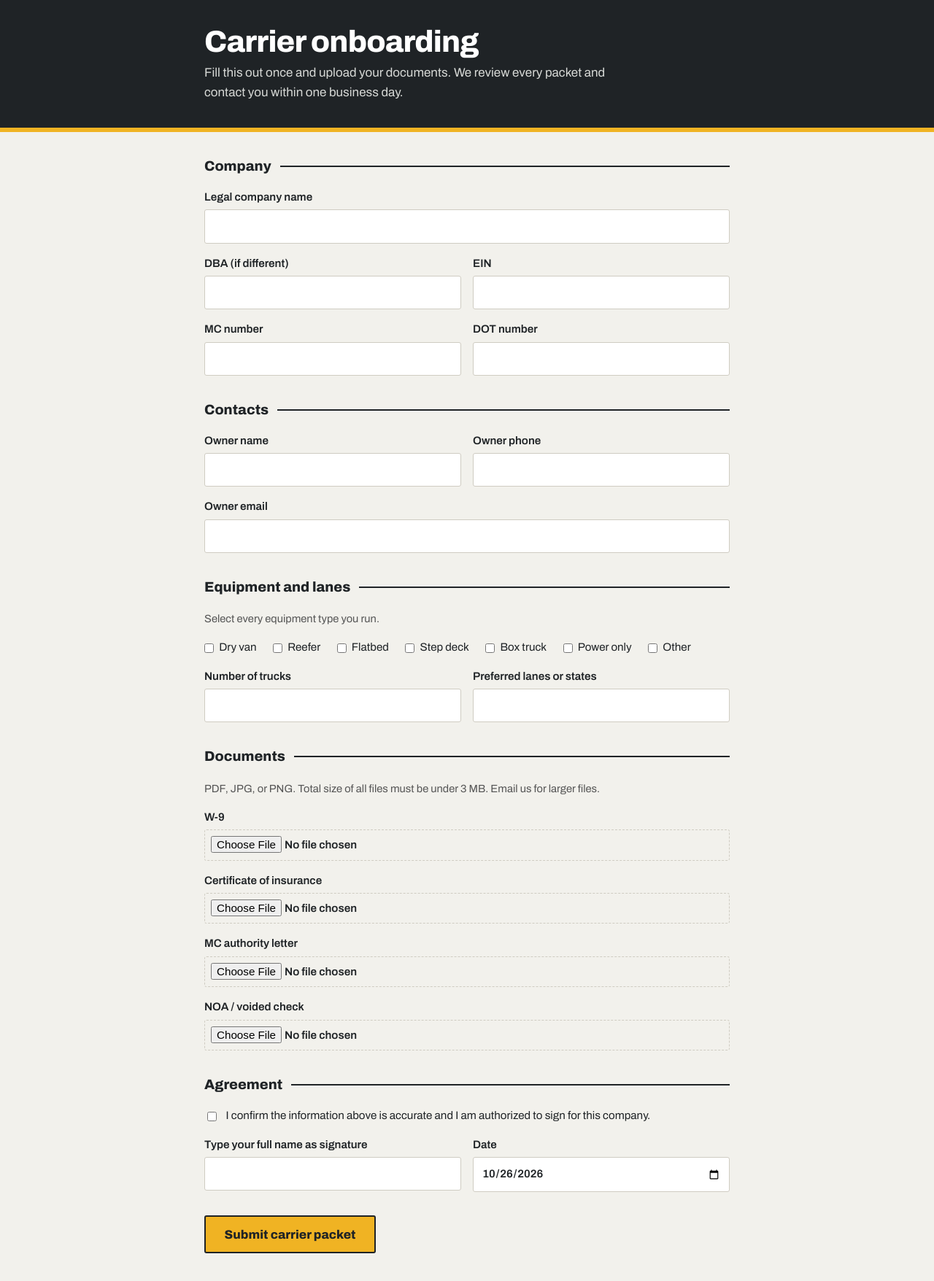
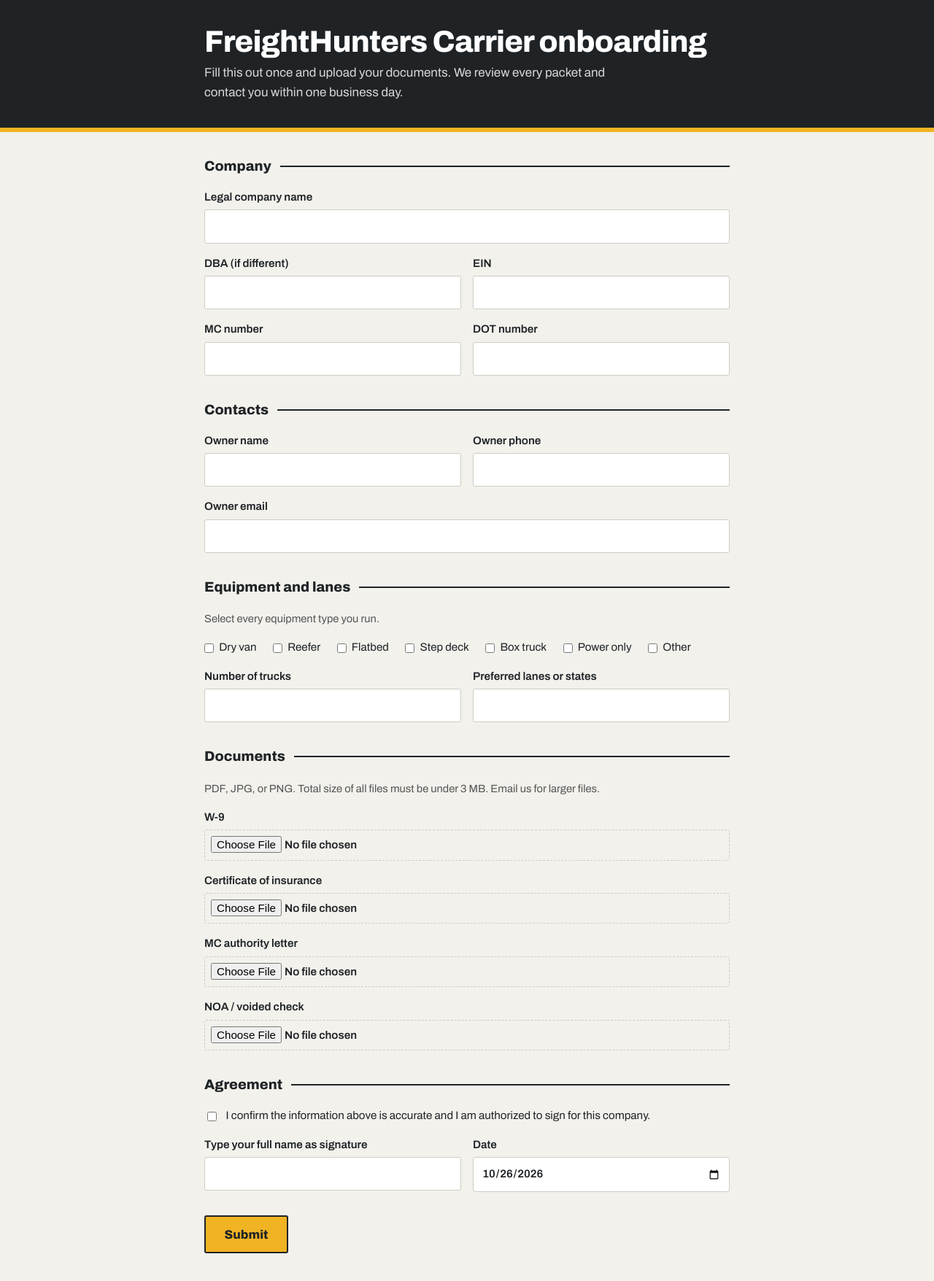
Before and after one commit to davidfreighthunters-12/freighthustle, a website: page carrier-onboarding.html in a window 1280 px wide. Shown: the whole page at 73% size. Drawn offline with Linux system fonts and the light colour scheme.

Commit message:
Update carrier-onboarding.html

```diff
--- a/carrier-onboarding.html
+++ b/carrier-onboarding.html
@@ -42,7 +42,7 @@ button:disabled{opacity:.6;cursor:wait}
 </head>
 <body>
 <header><div class="wrap">
-<h1>Carrier onboarding</h1>
+<h1>FreightHunters Carrier onboarding</h1>
 <p>Fill this out once and upload your documents. We review every packet and contact you within one business day.</p>
 </div></header>
 <main><div class="wrap">
@@ -97,7 +97,7 @@ button:disabled{opacity:.6;cursor:wait}
 <label>Date<input name="signDate" type="date" required></label>
 </div></fieldset>
 
-<button type="submit" id="btn">Submit carrier packet</button>
+<button type="submit" id="btn">Submit</button>
 <div id="msg" role="status" aria-live="polite"></div>
 </form>
 </div></main>
```
